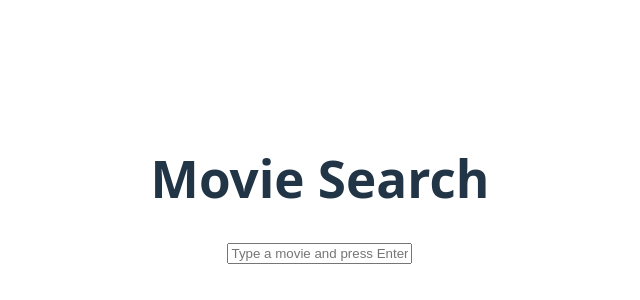
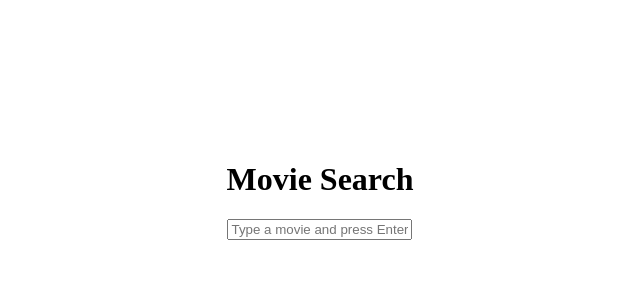
Before and after one commit to fanis-kol/movie-watchlist, a Vue app: page / in a window 1280 px wide. Shown: the part 210-510 px from the top of the page, without its empty margins (320-960 px from the left). Built offline with nearby package versions, Linux system fonts and the light colour scheme.

Commit message:
Some css changes for the movies container

```diff
--- a/src/style.css
+++ b/src/style.css
@@ -1,61 +1,9 @@
-:root {
-  font-family: system-ui, Avenir, Helvetica, Arial, sans-serif;
-  line-height: 1.5;
-  font-weight: 400;
-
-  color-scheme: light dark;
-  color: rgba(255, 255, 255, 0.87);
-  background-color: #242424;
-
-  font-synthesis: none;
-  text-rendering: optimizeLegibility;
-  -webkit-font-smoothing: antialiased;
-  -moz-osx-font-smoothing: grayscale;
-}
-
-a {
-  font-weight: 500;
-  color: #646cff;
-  text-decoration: inherit;
-}
-a:hover {
-  color: #535bf2;
-}
-
 body {
   margin: 0;
   display: flex;
   place-items: center;
   min-width: 320px;
   min-height: 100vh;
-}
-
-h1 {
-  font-size: 3.2em;
-  line-height: 1.1;
-}
-
-button {
-  border-radius: 8px;
-  border: 1px solid transparent;
-  padding: 0.6em 1.2em;
-  font-size: 1em;
-  font-weight: 500;
-  font-family: inherit;
-  background-color: #1a1a1a;
-  cursor: pointer;
-  transition: border-color 0.25s;
-}
-button:hover {
-  border-color: #646cff;
-}
-button:focus,
-button:focus-visible {
-  outline: 4px auto -webkit-focus-ring-color;
-}
-
-.card {
-  padding: 2em;
 }
 
 #app {
@@ -65,15 +13,15 @@ button:focus-visible {
   text-align: center;
 }
 
-@media (prefers-color-scheme: light) {
-  :root {
-    color: #213547;
-    background-color: #ffffff;
-  }
-  a:hover {
-    color: #747bff;
-  }
-  button {
-    background-color: #f9f9f9;
-  }
+.movie-wrapper{
+  width: 200px;
+  height: 300px;
+  display: inline-block;
+  margin:5px;
 }
+
+.movie-image{
+  width: 100%;
+  height: 100%;
+  object-fit: cover;
+}
--- a/src/views/Home.vue
+++ b/src/views/Home.vue
@@ -8,12 +8,12 @@
     />
     <div v-if="loading">Loading...</div>
     <ul v-if="results.length">
-      <li v-for="movie in results" :key="movie.id" >
+      <div v-for="movie in results" :key="movie.id" class="movie-wrapper">
         <a :href="movie.url" target="_blank" rel="noopener">
-
+        <img :src="movie.poster" class="movie-image">
          {{ movie.title }} ({{ movie.year }})
         </a>
-      </li>
+      </div>
     </ul>
     <div v-else-if="!loading && searched">No results found.</div>
   </div>
@@ -44,7 +44,8 @@ async function search() {
           id: item['#IMDB_ID'],
           title: item['#TITLE'],
           year: item['#YEAR'],
-          url: `https://www.imdb.com/title/${item['#IMDB_ID']}`
+          url: `https://www.imdb.com/title/${item['#IMDB_ID']}`,
+          poster: item['#IMG_POSTER']
         }))
     : []
     } catch (e) {
```
